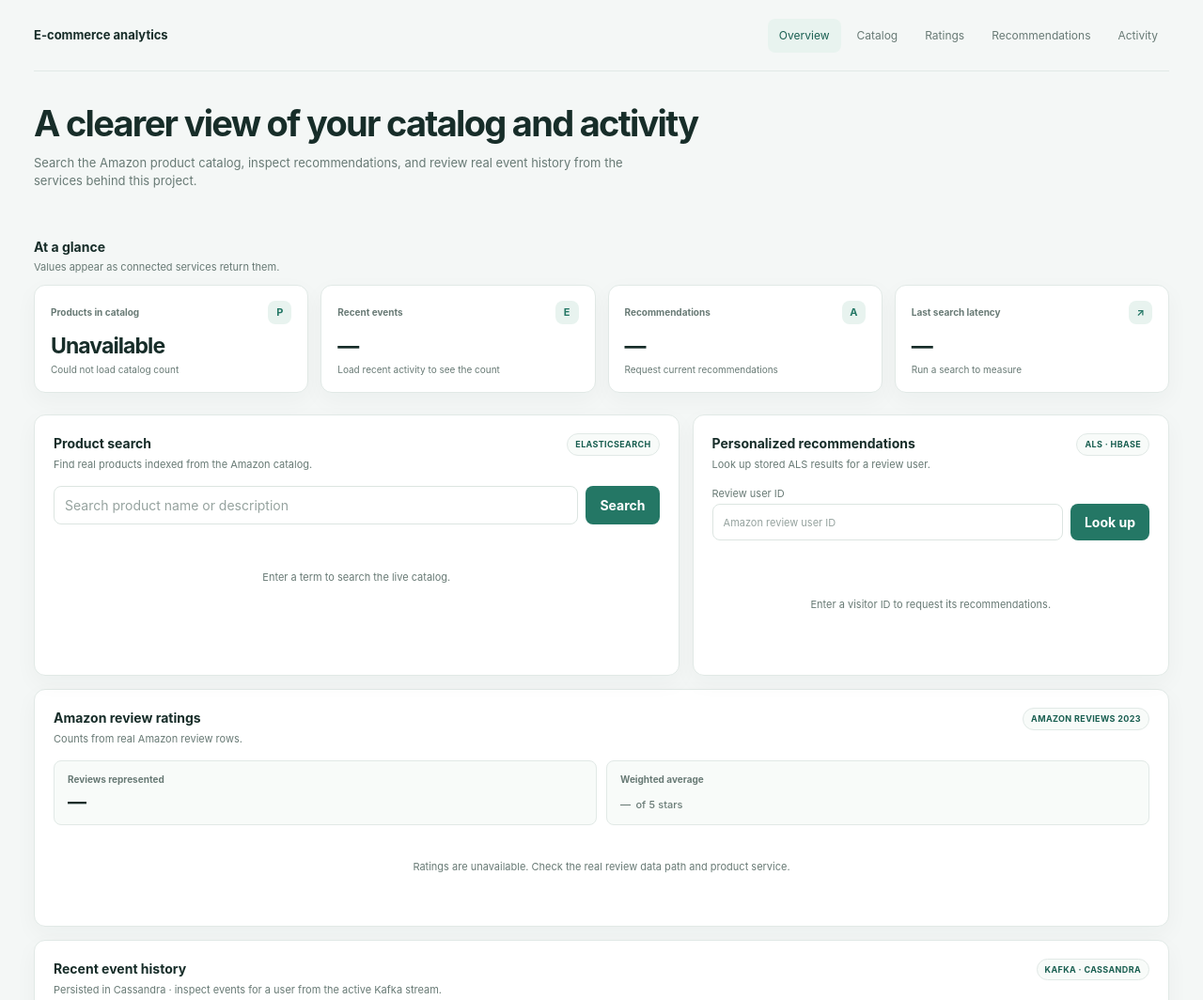
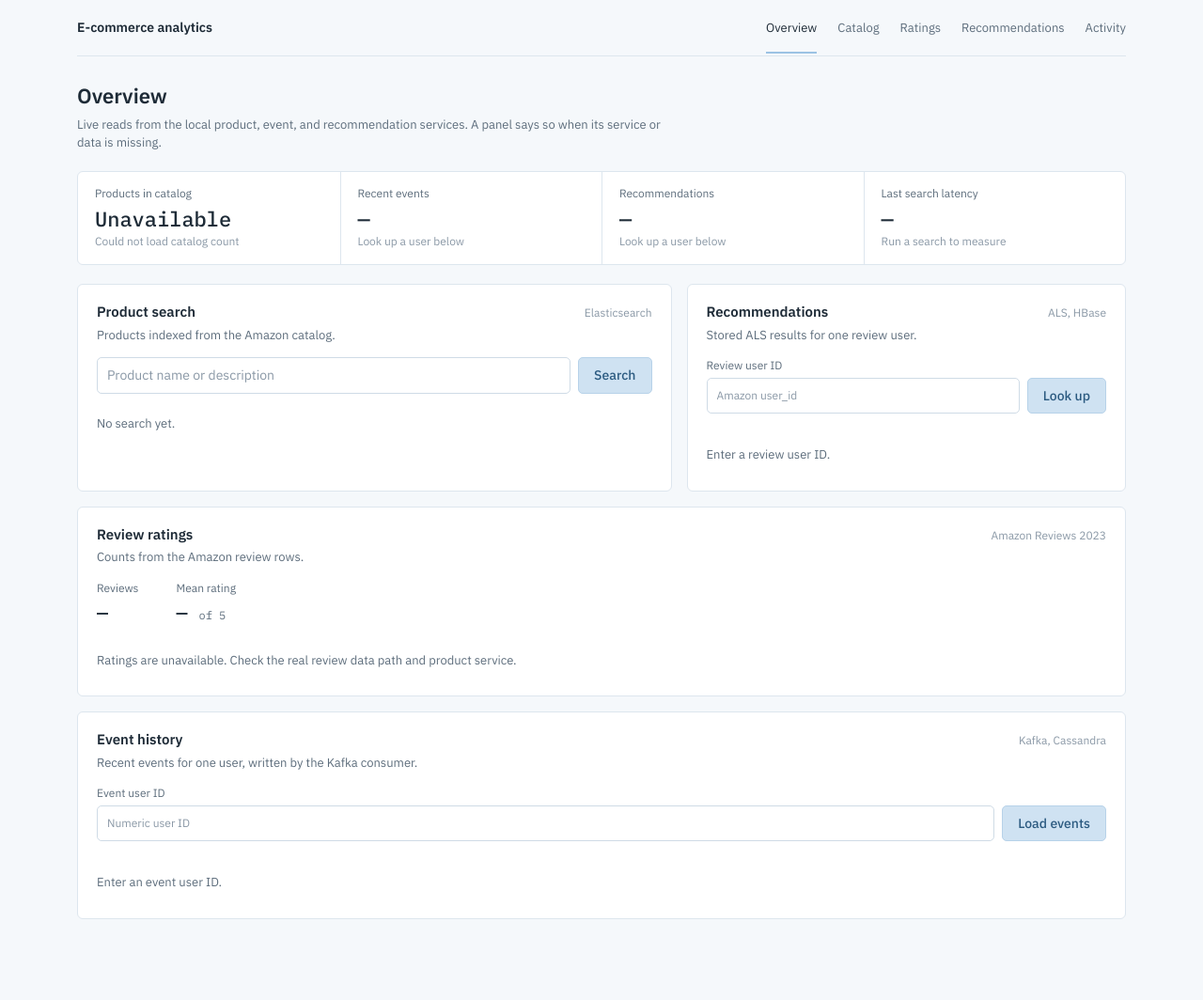
Before and after one commit to Charith-Reddy-Pareddy/distributed-ecommerce-recommendation-analytics-system, a plain HTML site: page services/dashboard/index.html in a window 1280 px wide. Shown: the top 1064 px of the page at 94% size. After the commit the page ends 1026 px from the top, so only its background shows below. Drawn offline with Linux system fonts and the light colour scheme; no server answers.

Commit message:
Restyle dashboard in light blue

```diff
--- a/services/dashboard/index.html
+++ b/services/dashboard/index.html
@@ -3,143 +3,122 @@
   <head>
     <meta charset="utf-8">
     <meta name="viewport" content="width=device-width, initial-scale=1">
-    <meta name="theme-color" content="#f4f7f6">
+    <meta name="theme-color" content="#f5f8fb">
     <title>E-commerce analytics</title>
+    <link rel="preconnect" href="https://fonts.googleapis.com">
+    <link rel="preconnect" href="https://fonts.gstatic.com" crossorigin>
+    <link href="https://fonts.googleapis.com/css2?family=IBM+Plex+Mono:wght@400;500&family=IBM+Plex+Sans:wght@400;500;600&display=swap" rel="stylesheet">
     <style>
       :root {
         color-scheme: light;
-        --page: #f4f7f6;
+        --page: #f5f8fb;
         --panel: #fff;
-        --ink: #172d29;
-        --muted: #687a75;
-        --line: #e1e9e6;
-        --accent: #247765;
-        --accent-dark: #185e50;
-        --soft: #e8f3ef;
-        --blue: #3976b8;
-        --orange: #bc7046;
-        font: 14px/1.5 Inter, ui-sans-serif, system-ui, -apple-system, BlinkMacSystemFont, "Segoe UI", sans-serif;
+        --ink: #1e2b37;
+        --muted: #5d6d7c;
+        --faint: #8a98a6;
+        --line: #dde6ee;
+        --blue: #cfe2f2;
+        --blue-soft: #eaf2f9;
+        --blue-bar: #9cc3e4;
+        --blue-ink: #2b5a80;
+        --mono: "IBM Plex Mono", ui-monospace, SFMono-Regular, Menlo, monospace;
+        font: 14px/1.5 "IBM Plex Sans", ui-sans-serif, system-ui, -apple-system, "Segoe UI", sans-serif;
       }
       * { box-sizing: border-box; }
       body { min-width: 320px; min-height: 100vh; margin: 0; color: var(--ink); background: var(--page); }
       a, button, input { font: inherit; }
-      .layout { width: min(1320px, 100%); min-height: 100vh; margin: 0 auto; padding: 0 36px 56px; }
-      aside { display: flex; min-height: 76px; align-items: center; justify-content: space-between; gap: 20px; border-bottom: 1px solid var(--line); }
-      .brand { display: flex; align-items: center; margin: 0; color: var(--ink); text-decoration: none; }
-      .brand-copy { display: grid; line-height: 1.25; }
-      .brand-copy strong { font-size: 13px; font-weight: 700; }
-      .nav-label { display: none; }
-      nav { display: flex; align-items: center; gap: 5px; }
-      nav a { padding: 9px 12px; border-radius: 8px; color: var(--muted); font-size: 12px; text-decoration: none; transition: background-color .15s, color .15s; }
-      nav a:hover, nav a[aria-current="page"] { color: var(--accent-dark); background: var(--soft); }
-      main { padding: 0; }
-      .page-heading { margin-bottom: 23px; }
-      .intro { display: flex; align-items: flex-end; justify-content: space-between; gap: 24px; padding: 34px 0 26px; }
-      h1 { max-width: 720px; margin: 0; font-size: clamp(27px, 4vw, 38px); line-height: 1.12; letter-spacing: -.045em; }
-      h2 { margin: 0; font-size: 14px; }
-      .subtitle { max-width: 680px; margin: 11px 0 0; color: var(--muted); font-size: 13px; }
-      .section-head { display: flex; align-items: flex-end; justify-content: space-between; gap: 16px; margin: 0 0 11px; }
-      .section-title { margin: 0; font-size: 14px; font-weight: 650; }
-      .section-copy { margin: 3px 0 0; color: var(--muted); font-size: 11px; }
-      .metrics { display: grid; grid-template-columns: repeat(4, minmax(0, 1fr)); gap: 13px; margin-bottom: 23px; }
-      .card { border: 1px solid var(--line); border-radius: 12px; background: var(--panel); box-shadow: 0 8px 24px rgb(25 53 45 / 4%); }
-      .metric { min-height: 112px; padding: 16px 17px; }
-      .metric-top { display: flex; align-items: center; justify-content: space-between; gap: 8px; }
-      .metric-label { color: var(--muted); font-size: 10px; font-weight: 650; }
-      .metric-mark { display: grid; width: 25px; height: 25px; place-items: center; border-radius: 8px; color: var(--accent); background: var(--soft); font-size: 11px; font-weight: 700; }
-      .metric-value { margin-top: 11px; font-size: 23px; font-weight: 680; line-height: 1.1; letter-spacing: -.04em; }
-      .metric-foot { margin-top: 5px; color: var(--muted); font-size: 10px; }
-      .content-grid { display: grid; grid-template-columns: minmax(0, 1.15fr) minmax(310px, .85fr); gap: 14px; }
-      .panel { min-width: 0; padding: 19px 20px; }
-      .panel-head { display: flex; align-items: flex-start; justify-content: space-between; gap: 12px; margin-bottom: 14px; }
-      .panel-head h2 { margin: 0; font-size: 14px; }
-      .panel-head p { margin: 4px 0 0; color: var(--muted); font-size: 11px; }
-      .source { flex: 0 0 auto; padding: 4px 8px; border: 1px solid var(--line); border-radius: 999px; color: var(--accent-dark); background: #f8fbf9; font-size: 9px; font-weight: 700; letter-spacing: .04em; text-transform: uppercase; }
+      .layout { width: min(1180px, 100%); margin: 0 auto; padding: 0 32px 48px; }
+      aside { display: flex; min-height: 60px; align-items: center; justify-content: space-between; gap: 20px; border-bottom: 1px solid var(--line); }
+      .brand { color: var(--ink); font-weight: 600; text-decoration: none; }
+      nav { display: flex; gap: 22px; }
+      nav a { padding: 18px 0 16px; border-bottom: 2px solid transparent; color: var(--muted); font-size: 13px; text-decoration: none; }
+      nav a:hover { color: var(--ink); }
+      nav a[aria-current="page"] { border-bottom-color: var(--blue-bar); color: var(--ink); }
+      .intro { padding: 28px 0 20px; }
+      h1 { margin: 0; font-size: 22px; font-weight: 600; line-height: 1.3; }
+      h2 { margin: 0; font-size: 15px; font-weight: 600; }
+      .subtitle { max-width: 640px; margin: 6px 0 0; color: var(--muted); font-size: 13px; }
+      .metrics { display: grid; grid-template-columns: repeat(4, minmax(0, 1fr)); margin-bottom: 20px; border: 1px solid var(--line); border-radius: 6px; background: var(--panel); }
+      .metric { min-width: 0; padding: 14px 18px 15px; border-left: 1px solid var(--line); }
+      .metric:first-child { border-left: 0; }
+      .metric-label { color: var(--muted); font-size: 12px; }
+      .metric-value { margin-top: 4px; font-family: var(--mono); font-size: 22px; font-weight: 500; line-height: 1.25; }
+      .metric-foot { margin-top: 2px; color: var(--faint); font-size: 12px; }
+      .content-grid { display: grid; grid-template-columns: minmax(0, 1.15fr) minmax(300px, .85fr); gap: 16px; }
+      .panel { min-width: 0; padding: 18px 20px 20px; border: 1px solid var(--line); border-radius: 6px; background: var(--panel); }
+      .panel-head { display: flex; align-items: baseline; justify-content: space-between; gap: 12px; margin-bottom: 14px; }
+      .panel-head p { margin: 3px 0 0; color: var(--muted); font-size: 13px; }
+      .source { flex: 0 0 auto; color: var(--faint); font-size: 12px; }
       form { display: flex; gap: 8px; }
-      input { width: 100%; min-width: 0; min-height: 39px; padding: 9px 11px; border: 1px solid #dce5e1; border-radius: 8px; color: var(--ink); background: #fff; outline: none; }
-      input::placeholder { color: #96a39f; }
-      input:focus-visible { border-color: #83b7a8; box-shadow: 0 0 0 3px rgb(36 119 101 / 12%); }
-      button { flex: 0 0 auto; min-height: 39px; padding: 8px 15px; border: 0; border-radius: 8px; color: #fff; background: var(--accent); font-weight: 650; cursor: pointer; }
-      button:hover { background: var(--accent-dark); }
+      input { width: 100%; min-width: 0; min-height: 38px; padding: 8px 10px; border: 1px solid #cfdbe6; border-radius: 5px; color: var(--ink); background: #fff; outline: none; }
+      input::placeholder { color: var(--faint); }
+      input:focus-visible { border-color: var(--blue-bar); box-shadow: 0 0 0 3px var(--blue-soft); }
+      button { flex: 0 0 auto; min-height: 38px; padding: 7px 16px; border: 1px solid #b7d2e9; border-radius: 5px; color: var(--blue-ink); background: var(--blue); font-weight: 500; cursor: pointer; }
+      button:hover { background: #bdd8ee; }
       button:disabled { opacity: .6; cursor: wait; }
       .data-form { align-items: flex-end; margin: 0 0 12px; }
-      .data-form label { display: grid; min-width: 150px; flex: 1; gap: 3px; color: var(--muted); font-size: 11px; }
-      .data-list { display: grid; gap: 7px; margin: 12px 0 0; padding: 0; list-style: none; }
-      .data-row { display: flex; align-items: center; justify-content: space-between; gap: 12px; padding: 9px 11px; border: 1px solid var(--line); border-radius: 7px; }
-      .data-row strong { display: block; font-size: 12px; }
-      .data-row span { color: var(--muted); font-size: 11px; }
-      .data-score { white-space: nowrap; font-variant-numeric: tabular-nums; }
-      .rating-summary { display: grid; grid-template-columns: repeat(2, minmax(0, 1fr)); gap: 10px; margin: 0; }
-      .rating-summary > div { min-width: 0; padding: 12px 14px; border: 1px solid var(--line); border-radius: 8px; background: #f8fbf9; }
-      .rating-summary dt { color: var(--muted); font-size: 10px; font-weight: 650; }
-      .rating-summary dd { margin: 4px 0 0; font-size: 20px; font-weight: 700; line-height: 1.2; font-variant-numeric: tabular-nums; }
-      .rating-summary dd span { color: var(--muted); font-size: 11px; font-weight: 550; }
-      .rating-chart { display: grid; gap: 9px; margin: 15px 0 0; padding: 0; list-style: none; }
-      .rating-chart-row { display: grid; grid-template-columns: 58px minmax(45px, 1fr) minmax(112px, auto); align-items: center; gap: 10px; padding: 0; border: 0; }
-      .rating-label { color: var(--muted); font-size: 11px; white-space: nowrap; }
-      .rating-track { height: 9px; overflow: hidden; border-radius: 999px; background: var(--soft); }
-      .rating-fill { display: block; height: 100%; border-radius: inherit; background: var(--accent); }
-      .rating-value { color: var(--ink); font-size: 11px; font-variant-numeric: tabular-nums; text-align: right; white-space: nowrap; }
-      ul { display: grid; gap: 8px; margin: 14px 0 0; padding: 0; list-style: none; }
-      li { padding: 10px 12px; border: 1px solid var(--line); border-radius: 8px; overflow-wrap: anywhere; }
-      li strong { display: block; font-size: 12px; }
-      li span { color: var(--muted); font-size: 10px; }
-      .empty { display: grid; min-height: 112px; place-content: center; color: var(--muted); text-align: center; font-size: 11px; }
-      .empty strong { color: var(--ink); }
-      .product-result { display: grid; grid-template-columns: 54px minmax(0, 1fr) auto; align-items: center; gap: 12px; }
-      .product-photo { display: grid; width: 52px; height: 52px; place-items: center; overflow: hidden; border-radius: 7px; background: #f8fbf9; }
+      .data-form label { display: grid; min-width: 150px; flex: 1; gap: 4px; color: var(--muted); font-size: 12px; }
+      ul { margin: 14px 0 0; padding: 0; list-style: none; border-top: 1px solid var(--line); }
+      li { padding: 10px 2px; border-bottom: 1px solid var(--line); overflow-wrap: anywhere; }
+      li strong { display: block; font-size: 13px; font-weight: 500; }
+      li span { color: var(--muted); font-size: 12px; }
+      .data-list { margin-top: 12px; }
+      .data-row { display: flex; align-items: center; justify-content: space-between; gap: 12px; }
+      .data-score { font-family: var(--mono); white-space: nowrap; }
+      .rating-summary { display: flex; gap: 40px; margin: 0 0 4px; }
+      .rating-summary dt { color: var(--muted); font-size: 12px; }
+      .rating-summary dd { margin: 2px 0 0; font-family: var(--mono); font-size: 20px; font-weight: 500; }
+      .rating-summary dd span:last-child { color: var(--muted); font-family: inherit; font-size: 12px; font-weight: 400; }
+      .rating-chart { display: grid; gap: 8px; margin-top: 16px; border-top: 0; }
+      .rating-chart-row { display: grid; grid-template-columns: 56px minmax(45px, 1fr) 130px; align-items: center; gap: 12px; padding: 0; border: 0; }
+      .rating-label { color: var(--muted); font-size: 12px; white-space: nowrap; }
+      .rating-track { height: 14px; border-radius: 2px; background: var(--blue-soft); }
+      .rating-fill { display: block; height: 100%; border-radius: 2px; background: var(--blue-bar); }
+      .rating-value { color: var(--ink); font-family: var(--mono); font-size: 12px; text-align: right; white-space: nowrap; }
+      .empty { padding: 22px 0 8px; color: var(--muted); font-size: 13px; }
+      .product-result { display: grid; grid-template-columns: 48px minmax(0, 1fr) auto; align-items: center; gap: 12px; }
+      .product-photo { display: grid; width: 48px; height: 48px; place-items: center; overflow: hidden; border: 1px solid var(--line); border-radius: 4px; background: #fff; }
       .product-photo img { width: 100%; height: 100%; object-fit: contain; }
       .product-copy { min-width: 0; }
-      .product-copy strong { overflow-wrap: anywhere; }
-      .product-meta { display: block; color: var(--muted); font-size: 11px; }
-      .product-price { white-space: nowrap; font-size: 12px; font-weight: 650; }
-      .activity-panel { margin-top: 14px; }
-      .activity-panel .empty { min-height: 88px; }
-      :focus-visible { outline: 3px solid #9bcdbd; outline-offset: 2px; }
-      @media (max-width: 480px) {
-        .data-row { align-items: flex-start; flex-direction: column; gap: 3px; }
-        .data-row > span { overflow-wrap: anywhere; }
-      }
+      .product-meta { display: block; }
+      .product-price { font-family: var(--mono); font-size: 13px; white-space: nowrap; }
+      .activity-panel { margin-top: 16px; }
+      :focus-visible { outline: 2px solid var(--blue-bar); outline-offset: 2px; }
       @media (max-width: 900px) {
         .layout { padding-inline: 24px; }
         .metrics { grid-template-columns: repeat(2, minmax(0, 1fr)); }
+        .metric:nth-child(3) { border-left: 0; }
+        .metric:nth-child(n+3) { border-top: 1px solid var(--line); }
         .content-grid { grid-template-columns: 1fr; }
       }
       @media (max-width: 620px) {
-        .layout { padding: 0 16px 36px; }
-        aside { min-height: 0; align-items: flex-start; flex-direction: column; gap: 10px; padding: 12px 0 9px; }
-        nav { width: 100%; gap: 4px; overflow-x: auto; overscroll-behavior-inline: contain; }
-        nav a { display: flex; min-height: 39px; flex: 0 0 auto; align-items: center; padding: 8px 10px; font-size: 11px; }
-        .intro { align-items: flex-start; flex-direction: column; gap: 13px; padding: 26px 0 20px; }
-        .section-head { align-items: flex-start; flex-direction: column; gap: 4px; }
+        .layout { padding: 0 16px 32px; }
+        aside { align-items: flex-start; flex-direction: column; gap: 0; padding-top: 14px; }
+        nav { width: 100%; gap: 18px; overflow-x: auto; scrollbar-width: none; }
+        nav a { flex: 0 0 auto; padding: 10px 0; }
+        .intro { padding: 22px 0 16px; }
         .panel { padding: 16px; }
-        .rating-summary > div { padding: 10px; }
-        .rating-chart-row { grid-template-columns: 50px minmax(32px, 1fr) minmax(100px, auto); gap: 7px; }
+        .panel-head { flex-direction: column; gap: 4px; }
+        .rating-summary { gap: 28px; }
+        .rating-chart-row { grid-template-columns: 48px minmax(32px, 1fr) 112px; gap: 8px; }
       }
       @media (max-width: 400px) {
-        .layout { padding-inline: 12px; }
-        nav a { padding-inline: 6px; font-size: 10px; }
-        .metrics { grid-template-columns: 1fr; gap: 9px; }
-        .metric { min-height: 101px; padding: 13px; }
-        .metric-value { font-size: 20px; }
+        .metric { padding: 12px 14px; }
+        .metric-value { font-size: 18px; }
         .data-form { align-items: stretch; flex-direction: column; }
         .data-form label { min-width: 0; }
-        .panel-head { flex-direction: column; gap: 7px; }
-        .product-result { grid-template-columns: 46px minmax(0, 1fr); gap: 9px; }
+        .data-row { align-items: flex-start; flex-direction: column; gap: 2px; }
+        .product-result { grid-template-columns: 44px minmax(0, 1fr); gap: 10px; }
         .product-photo { width: 44px; height: 44px; }
-        .product-price { grid-column: 2; margin-top: -5px; }
-        .rating-chart-row { grid-template-columns: 44px minmax(28px, 1fr) minmax(78px, auto); gap: 6px; }
-        .rating-value { max-width: 88px; font-size: 10px; white-space: normal; }
-      }
-      @media (prefers-reduced-motion: reduce) {
-        *, *::before, *::after { scroll-behavior: auto !important; transition-duration: .01ms !important; }
+        .product-price { grid-column: 2; }
+        .rating-chart-row { grid-template-columns: 44px minmax(28px, 1fr) 100px; gap: 6px; }
       }
     </style>
   </head>
   <body>
     <div class="layout">
       <aside aria-label="Main navigation">
-        <a class="brand" href="#overview"><span class="brand-copy"><strong>E-commerce analytics</strong></span></a>
+        <a class="brand" href="#overview">E-commerce analytics</a>
         <nav>
           <a href="#overview" aria-current="page">Overview</a>
           <a href="#catalog">Catalog</a>
@@ -149,52 +128,50 @@
         </nav>
       </aside>
       <main id="overview">
-        <header class="page-heading">
-          <div class="intro"><div><h1>A clearer view of your catalog and activity</h1><p class="subtitle">Search the Amazon product catalog, inspect recommendations, and review real event history from the services behind this project.</p></div></div>
+        <header class="intro">
+          <h1>Overview</h1>
+          <p class="subtitle">Live reads from the local product, event, and recommendation services. A panel says so when its service or data is missing.</p>
         </header>
-        <section aria-labelledby="metrics-title">
-          <div class="section-head"><div><h2 class="section-title" id="metrics-title">At a glance</h2><p class="section-copy">Values appear as connected services return them.</p></div></div>
-          <div class="metrics">
-            <article class="card metric"><div class="metric-top"><span class="metric-label">Products in catalog</span><span class="metric-mark" aria-hidden="true">P</span></div><div class="metric-value" id="product-count">—</div><div class="metric-foot" id="catalog-note">Loading catalog count…</div></article>
-            <article class="card metric"><div class="metric-top"><span class="metric-label">Recent events</span><span class="metric-mark" aria-hidden="true">E</span></div><div class="metric-value" id="event-count">—</div><div class="metric-foot" id="event-note">Load recent activity to see the count</div></article>
-            <article class="card metric"><div class="metric-top"><span class="metric-label">Recommendations</span><span class="metric-mark" aria-hidden="true">A</span></div><div class="metric-value" id="recommendation-count">—</div><div class="metric-foot" id="recommendation-note">Request current recommendations</div></article>
-            <article class="card metric"><div class="metric-top"><span class="metric-label">Last search latency</span><span class="metric-mark" aria-hidden="true">↗</span></div><div class="metric-value" id="search-latency">—</div><div class="metric-foot" id="search-note">Run a search to measure</div></article>
-          </div>
+        <section class="metrics" aria-label="Summary">
+          <div class="metric"><div class="metric-label">Products in catalog</div><div class="metric-value" id="product-count">—</div><div class="metric-foot" id="catalog-note">Loading catalog count…</div></div>
+          <div class="metric"><div class="metric-label">Recent events</div><div class="metric-value" id="event-count">—</div><div class="metric-foot" id="event-note">Look up a user below</div></div>
+          <div class="metric"><div class="metric-label">Recommendations</div><div class="metric-value" id="recommendation-count">—</div><div class="metric-foot" id="recommendation-note">Look up a user below</div></div>
+          <div class="metric"><div class="metric-label">Last search latency</div><div class="metric-value" id="search-latency">—</div><div class="metric-foot" id="search-note">Run a search to measure</div></div>
         </section>
         <div class="content-grid" id="catalog">
-          <section class="card panel search-panel" aria-labelledby="search-title">
-            <div class="panel-head"><div><h2 id="search-title">Product search</h2><p>Find real products indexed from the Amazon catalog.</p></div><span class="source">Elasticsearch</span></div>
+          <section class="panel search-panel" aria-labelledby="search-title">
+            <div class="panel-head"><div><h2 id="search-title">Product search</h2><p>Products indexed from the Amazon catalog.</p></div><span class="source">Elasticsearch</span></div>
             <form id="search-form">
-              <input id="search-query" type="search" name="q" maxlength="200" placeholder="Search product name or description" aria-label="Search products" required>
+              <input id="search-query" type="search" name="q" maxlength="200" placeholder="Product name or description" aria-label="Search products" required>
               <button id="search-button" type="submit">Search</button>
             </form>
-            <div id="search-results" class="empty" role="status" aria-live="polite">Enter a term to search the live catalog.</div>
+            <div id="search-results" class="empty" role="status" aria-live="polite">No search yet.</div>
           </section>
 
-          <section class="card panel" id="recommendations" aria-labelledby="recommendation-title">
-            <div class="panel-head"><div><h2 id="recommendation-title">Personalized recommendations</h2><p>Look up stored ALS results for a review user.</p></div><span class="source">ALS · HBase</span></div>
+          <section class="panel" id="recommendations" aria-labelledby="recommendation-title">
+            <div class="panel-head"><div><h2 id="recommendation-title">Recommendations</h2><p>Stored ALS results for one review user.</p></div><span class="source">ALS, HBase</span></div>
             <form class="data-form" id="recommendation-form">
-              <label for="recommendation-user-id">Review user ID<input id="recommendation-user-id" type="text" maxlength="100" placeholder="Amazon review user ID" autocomplete="off" required></label>
+              <label for="recommendation-user-id">Review user ID<input id="recommendation-user-id" type="text" maxlength="100" placeholder="Amazon user_id" autocomplete="off" required></label>
               <button id="recommendation-button" type="submit">Look up</button>
             </form>
-            <div id="recommendation-results" class="empty" role="status" aria-live="polite">Enter a visitor ID to request its recommendations.</div>
+            <div id="recommendation-results" class="empty" role="status" aria-live="polite">Enter a review user ID.</div>
           </section>
         </div>
-        <section class="card panel activity-panel" id="ratings" aria-labelledby="ratings-title">
-          <div class="panel-head"><div><h2 id="ratings-title">Amazon review ratings</h2><p>Counts from real Amazon review rows.</p></div><span class="source">Amazon Reviews 2023</span></div>
+        <section class="panel activity-panel" id="ratings" aria-labelledby="ratings-title">
+          <div class="panel-head"><div><h2 id="ratings-title">Review ratings</h2><p>Counts from the Amazon review rows.</p></div><span class="source">Amazon Reviews 2023</span></div>
           <dl id="rating-summary" class="rating-summary" hidden aria-label="Amazon review rating summary">
-            <div><dt>Reviews represented</dt><dd id="rating-total">—</dd></div>
-            <div><dt>Weighted average</dt><dd><span id="rating-average">—</span> <span>of 5 stars</span></dd></div>
+            <div><dt>Reviews</dt><dd id="rating-total">—</dd></div>
+            <div><dt>Mean rating</dt><dd><span id="rating-average">—</span> <span>of 5</span></dd></div>
           </dl>
           <div id="rating-results" class="empty" role="status" aria-live="polite">Loading review ratings…</div>
         </section>
-        <section class="card panel activity-panel" id="activity" aria-labelledby="activity-title">
-          <div class="panel-head"><div><h2 id="activity-title">Recent event history</h2><p>Persisted in Cassandra · inspect events for a user from the active Kafka stream.</p></div><span class="source">Kafka · Cassandra</span></div>
+        <section class="panel activity-panel" id="activity" aria-labelledby="activity-title">
+          <div class="panel-head"><div><h2 id="activity-title">Event history</h2><p>Recent events for one user, written by the Kafka consumer.</p></div><span class="source">Kafka, Cassandra</span></div>
           <form class="data-form" id="event-form">
-            <label for="event-user-id">Event user ID<input id="event-user-id" type="number" inputmode="numeric" min="1" step="1" placeholder="Event user ID" required></label>
-            <button id="event-button" type="submit">Load activity</button>
+            <label for="event-user-id">Event user ID<input id="event-user-id" type="number" inputmode="numeric" min="1" step="1" placeholder="Numeric user ID" required></label>
+            <button id="event-button" type="submit">Load events</button>
           </form>
-          <div id="event-results" class="empty" role="status" aria-live="polite">Enter a visitor ID to load its recorded events.</div>
+          <div id="event-results" class="empty" role="status" aria-live="polite">Enter an event user ID.</div>
         </section>
       </main>
     </div>
```
